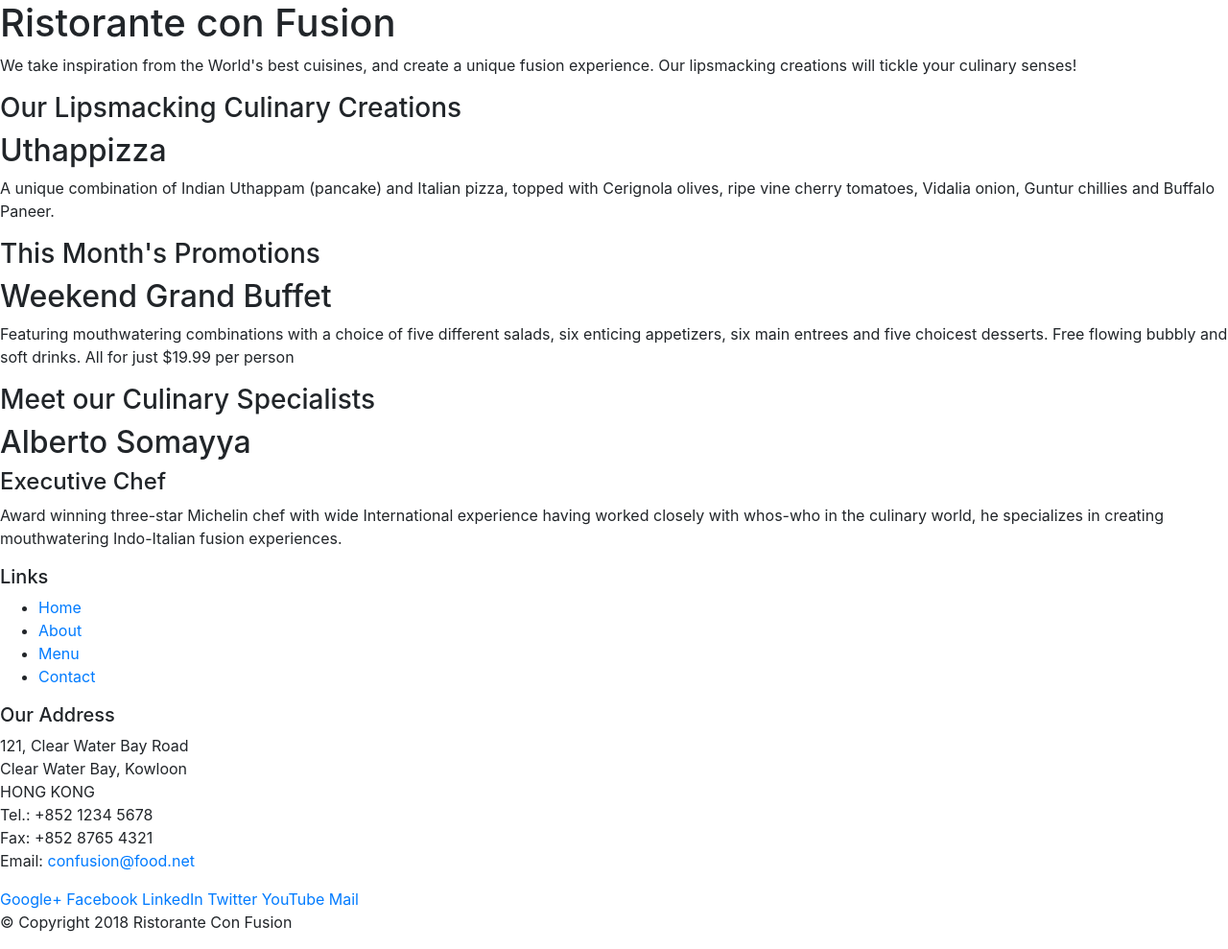
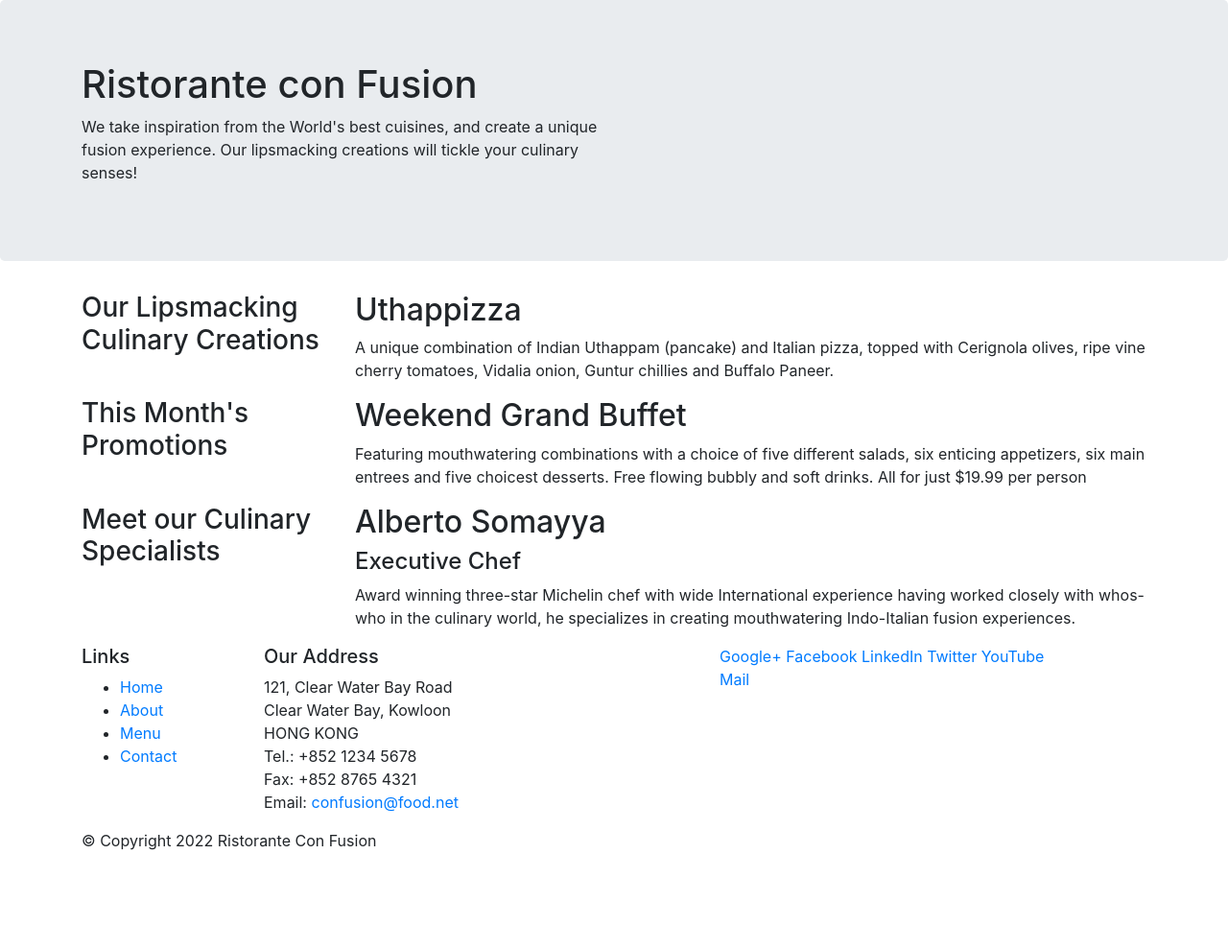
Before and after one commit to Onyekachukwu-Nweke/Front-end-UI, a website: page Bootstrap4/conFusion/index.html in a window 1280 px wide. Shown: the whole page at 96% size. After the commit the page ends 904 px from the top, so only its background shows below. Drawn offline with nearby package versions, Linux system fonts and the light colour scheme.

Commit message:
Setting up mark up

```diff
--- a/Bootstrap4/conFusion/index.html
+++ b/Bootstrap4/conFusion/index.html
@@ -3,7 +3,7 @@
 
 <head>
     <meta charset="utf-8">
-    <meta name="viewport" content="width=device-width, initial-scale=1.0">
+    <meta name="viewport" content="width=device-width, initial-scale=1.0, shrink-to-fit=no">
     <meta http-equiv="x-ua-compatible" content="ie=edge">
 
     <!-- Bootstrap CSS -->
@@ -19,46 +19,46 @@
 
 <body>
 
-    <header>
-        <div>
-            <div>
-                <div>
+    <header class="jumbotron">
+        <div class="container">
+            <div class="row">
+                <div class="col-12 col-sm-6">
                     <h1>Ristorante con Fusion</h1>
                     <p>We take inspiration from the World's best cuisines, and create a unique fusion experience. Our lipsmacking creations will tickle your culinary senses!</p>
                 </div>
-                <div>
+                <div class="col-12 col-sm">
                 </div>
             </div>
         </div>
     </header>
 
-    <div>
-        <div>
-            <div>
+    <div class="container">
+        <div class="row">
+            <div class="col-12 col-sm-4 col-md-3">
                 <h3>Our Lipsmacking Culinary Creations</h3>
             </div>
-            <div>
+            <div class="col col-sm-8 col-md">
                 <h2>Uthappizza</h2>
                 <p>A unique combination of Indian Uthappam (pancake) and Italian pizza, topped with Cerignola olives, ripe vine cherry tomatoes, Vidalia onion, Guntur chillies and Buffalo Paneer.</p>
             </div>
         </div>
 
 
-        <div>
-            <div>
+        <div class="row">
+            <div class="col-12 col-sm-4 col-md-3">
                 <h3>This Month's Promotions</h3>
             </div>
-            <div>
+            <div class="col col-sm-8 col-md">
                 <h2>Weekend Grand Buffet</h2>
                 <p>Featuring mouthwatering combinations with a choice of five different salads, six enticing appetizers, six main entrees and five choicest desserts. Free flowing bubbly and soft drinks. All for just $19.99 per person </p>
             </div>
         </div>
 
-        <div>
-            <div>
+        <div class="row">
+            <div class="col-12 col-sm-4 col-md-3">
                 <h3>Meet our Culinary Specialists</h3>
             </div>
-            <div>
+            <div class="col col-sm-8 col-md">
                 <h2>Alberto Somayya</h2>
                 <h4>Executive Chef</h4>
                 <p>Award winning three-star Michelin chef with wide International experience having worked closely with whos-who in the culinary world, he specializes in creating mouthwatering Indo-Italian fusion experiences. </p>
@@ -67,9 +67,9 @@
     </div>
 
     <footer>
-        <div>
-            <div>
-                <div>
+        <div class="container">
+            <div class="row">
+                <div class="col-4 col-sm-2">
                     <h5>Links</h5>
                     <ul>
                         <li><a href="#">Home</a></li>
@@ -78,7 +78,7 @@
                         <li><a href="#">Contact</a></li>
                     </ul>
                 </div>
-                <div>
+                <div class="col-7 col-sm-5">
                     <h5>Our Address</h5>
                     <address>
 		              121, Clear Water Bay Road<br>
@@ -89,7 +89,7 @@
 		              Email: <a href="mailto:confusion@food.net">confusion@food.net</a>
 		           </address>
                 </div>
-                <div>
+                <div class="col-12 col-sm-4">
                     <div>
                         <a href="http://google.com/+">Google+</a>
                         <a href="http://www.facebook.com/profile.php?id=">Facebook</a>
@@ -100,9 +100,9 @@
                     </div>
                 </div>
            </div>
-           <div>
-                <div>
-                    <p>© Copyright 2018 Ristorante Con Fusion</p>
+           <div class="row">
+                <div class="col-auto">
+                    <p>© Copyright 2022 Ristorante Con Fusion</p>
                 </div>
            </div>
         </div>
```
